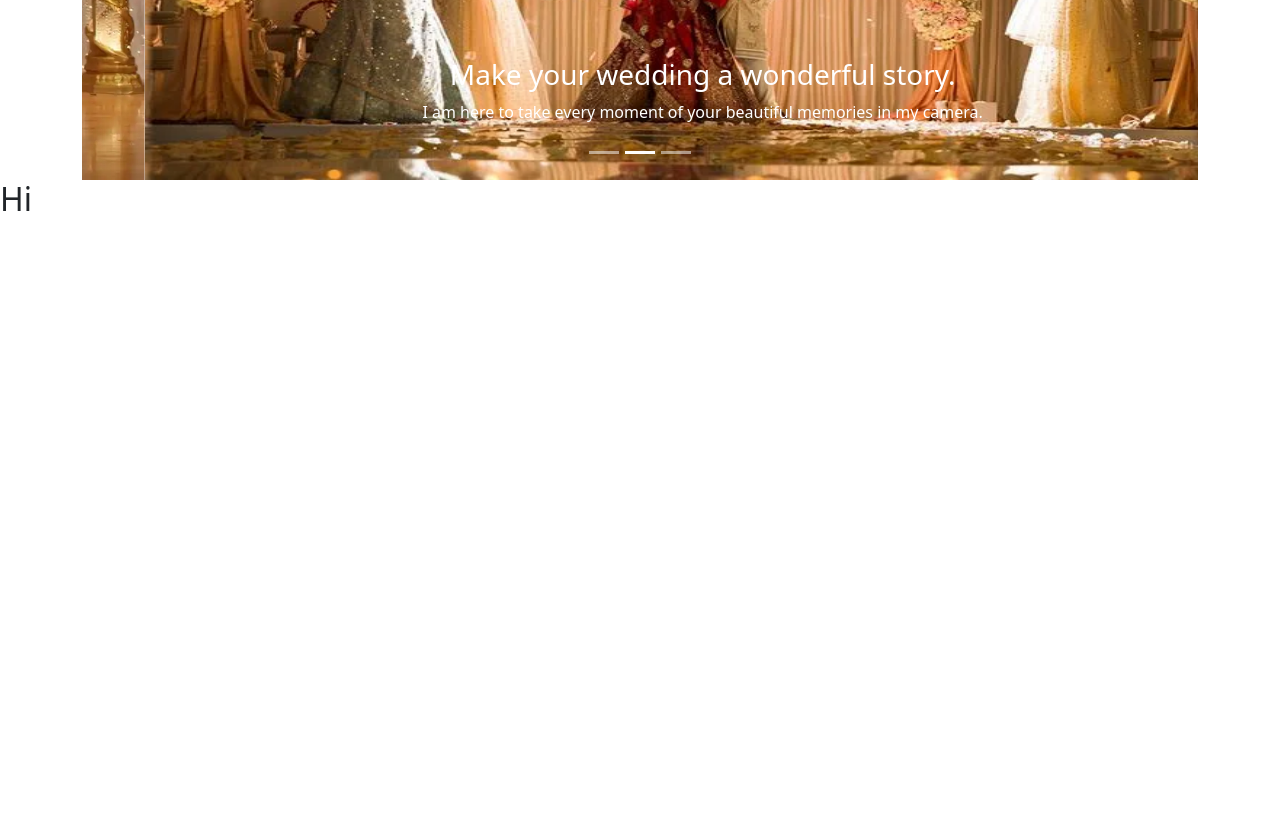
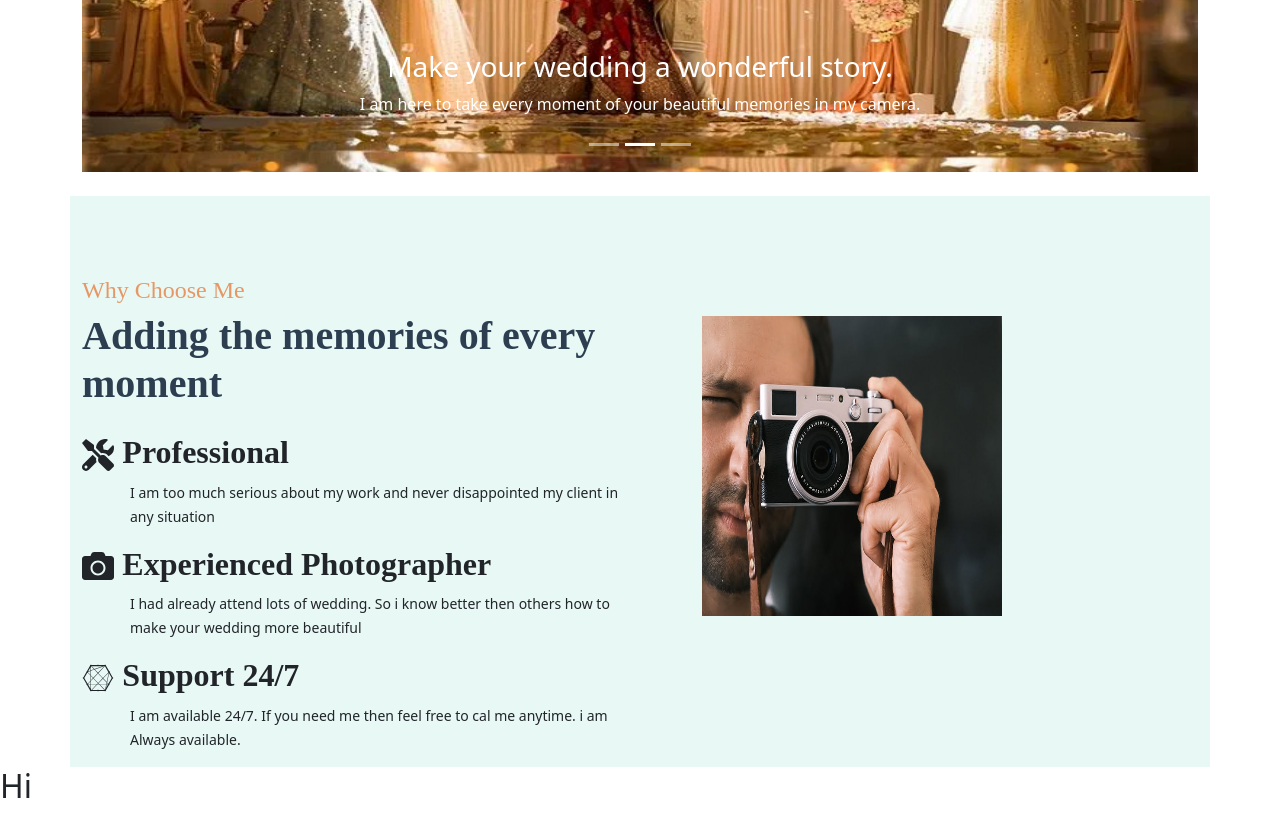
Before and after one commit to tuhinahmed-cse/-WEDSGRAPHY, a React (Create React App) app: page / in a window 1280 px wide. Shown: the part 660-1473 px from the top of the page. Before the commit the page ends 886 px from the top, so only its background shows below. Built offline with nearby package versions, Linux system fonts and the light colour scheme; no server answers.

Commit message:
about me section done

```diff
--- /dev/null
+++ b/src/Pages/AboutMe/AboutMe.js
@@ -0,0 +1,49 @@
+import React from 'react';
+import { Button, Col, Container, Image, Row } from 'react-bootstrap';
+import { FaCamera, FaConnectdevelop, FaTools } from 'react-icons/fa';
+import { Link } from 'react-router-dom';
+import img from '../../assets/pro.jpg'
+
+const AboutMe = () => {
+    return (
+<Container className='mt-4' style={{backgroundColor:'#E8F8F5'}}>
+
+    <Row>
+
+        <Col lg='6' sm='12'>
+            <h4 style={{color:'#E59866', marginTop:'80px', fontFamily:'cursive'}}> Why Choose Me</h4>
+
+            <h1 style={{color:'#2C3E50', fontFamily:'cursive',fontWeight:'700'}}>Adding the memories of every moment</h1>
+
+            <div className='mt-4'>
+            <h2> <FaTools ></FaTools> <span style={{fontWeight:'600',fontFamily:'cursive'}}  >Professional</span>  </h2>
+            <p className='ms-5'><small > I am too much serious about my work and never disappointed my client in any situation </small></p>
+            </div>
+
+            <div className='mt-2'>
+            <h2> <FaCamera ></FaCamera> <span style={{fontWeight:'600', fontFamily:'cursive'}}  >Experienced Photographer</span>  </h2>
+            <p className='ms-5'><small > I had already attend lots of wedding. So i know better then others how to make your wedding more beautiful </small></p>
+            </div>
+            <div className='mt-2'>
+            <h2> <FaConnectdevelop></FaConnectdevelop> <span style={{fontWeight:'600', fontFamily:'cursive'}}  >Support 24/7</span>  </h2>
+            <p className='ms-5'><small > I am available 24/7. If you need me then feel free to cal me anytime. i am Always available. </small></p>
+            </div>
+
+        </Col>
+
+        <Col lg='6' sm='12'>
+
+            <img src={img}
+            style={{width:'300px', height:'300px', marginLeft:'50px', marginTop: '120px' }}
+
+            alt="" />
+
+        </Col>
+
+    </Row>
+
+</Container>
+    );
+};
+
+export default AboutMe;
--- /dev/null
+++ b/src/Pages/Home/Home.js
@@ -0,0 +1,14 @@
+import React from 'react';
+import AboutMe from '../AboutMe/AboutMe';
+import Slider from '../Slider/Slider';
+
+const Home = () => {
+    return (
+        <div>
+            <Slider></Slider>
+            <AboutMe></AboutMe>
+        </div>
+    );
+};
+
+export default Home;
--- a/src/Pages/Slider/Slider.js
+++ b/src/Pages/Slider/Slider.js
@@ -7,12 +7,12 @@ import img2 from '../../assets/img4.jpg';
 const Slider = () => {
     return (
         <Container>
-            <div className='mt-4'>
+            <div className='mt-4' style={{backgroundColor:'#E8F8F5'}}>
                 <h3 style={{textAlign: 'center', color: '#0DFA75', fontFamily:'fantasy'}}> WELCOME TO MY WEBSITE  <span style={{ color: '#19B45D', fontFamily:'fantasy'}} >WEDSGRAPHY</span></h3>
                 <p style={{textAlign: 'center', color: 'goldenrod',}}> I am here to Make Your Wedding and Wedding related Occation <br /> More Beautiful To Take Every Moment in My Camera. I am a Professional Photographer  </p>
             </div>
             <Row>
-            <Carousel className='mt-2'>
+            <Carousel className=''>
       <Carousel.Item>
         <img
           className="d-block w-100"
--- a/src/Router/Router/Router.js
+++ b/src/Router/Router/Router.js
@@ -1,6 +1,8 @@
 import { createBrowserRouter } from "react-router-dom";
 import Main from "../../layouts/Main";
+import AboutMe from "../../Pages/AboutMe/AboutMe";
 import Blog from "../../Pages/Blog/Blog";
+import Home from "../../Pages/Home/Home";
 import Login from "../../Pages/Login/Login";
 import Register from "../../Pages/Login/Register";
 import Services from "../../Pages/Services/Services";
@@ -15,9 +17,8 @@ export const router = createBrowserRouter([
     errorElement: <ErrorPage></ErrorPage>,
     children: [
         {
-
             path:'/',
-            element: <Slider></Slider>
+            element: <Home></Home>
         },
         {
             path: '/services',
```
Also changed, not shown: src/assets/pro.jpg (added).
